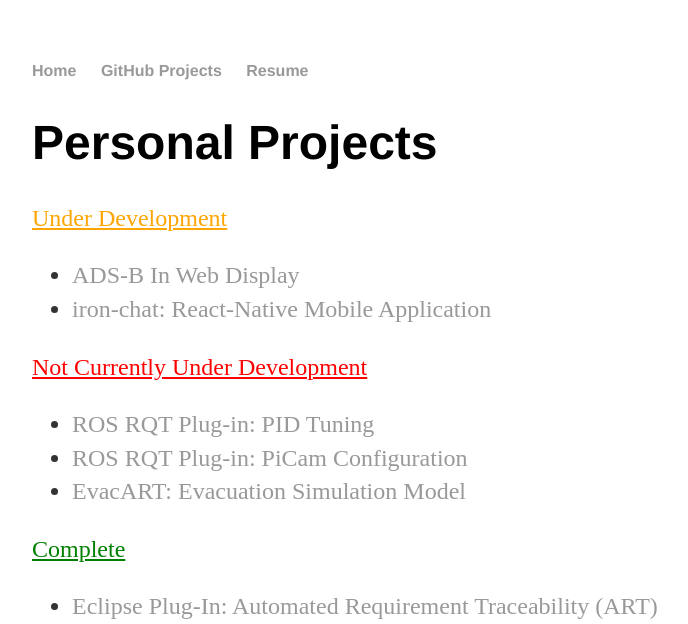
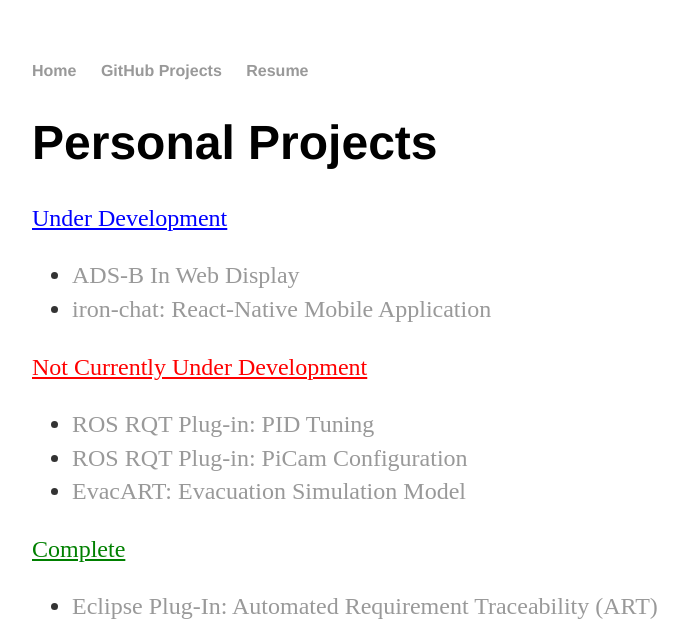
Before and after one commit to Krishan7601/krishan7601.github.io, a Jekyll site: the page built from projects/index.html, in a window 1280 px wide. Shown: the top 624 px of the page, without its empty margins (160-848 px from the left). Built offline with Jekyll 4.4.1, drawn with Linux system fonts in a browser that asks for light colours; grey boxes are pictures that could not be loaded.

Commit message:
modify project status colours

```diff
--- a/css/main.css
+++ b/css/main.css
@@ -11,7 +11,7 @@
 h3 { font-size: 2.3em; }
 h4 { font-size: 1.9em; }
 
-p.project-active {color:orange; text-decoration:underline;}
+p.project-active {color:blue; text-decoration:underline;}
 p.project-inactive {	color:red; text-decoration:underline;}
 p.project-complete {color:green; text-decoration:underline;}
 
```
